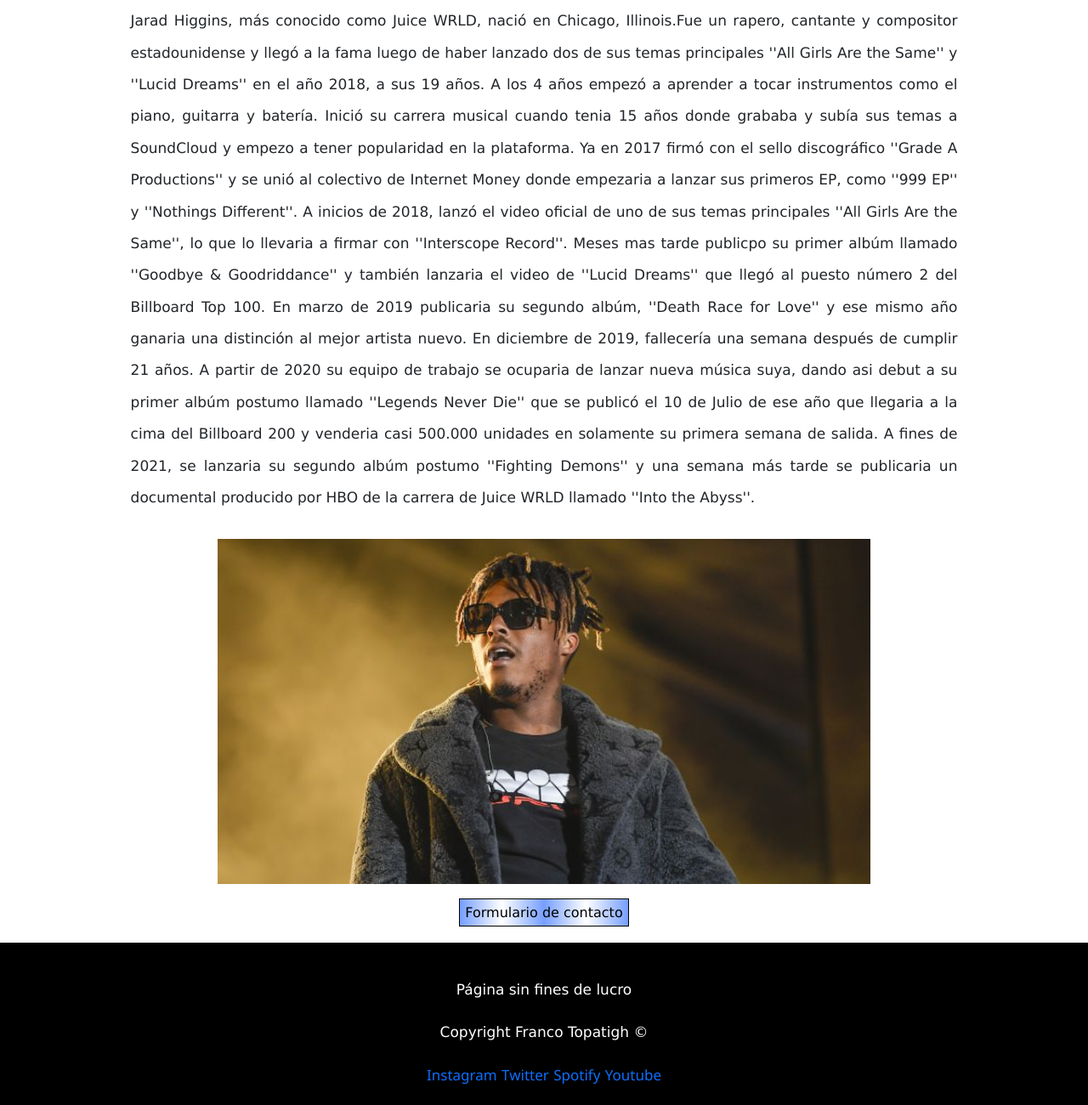
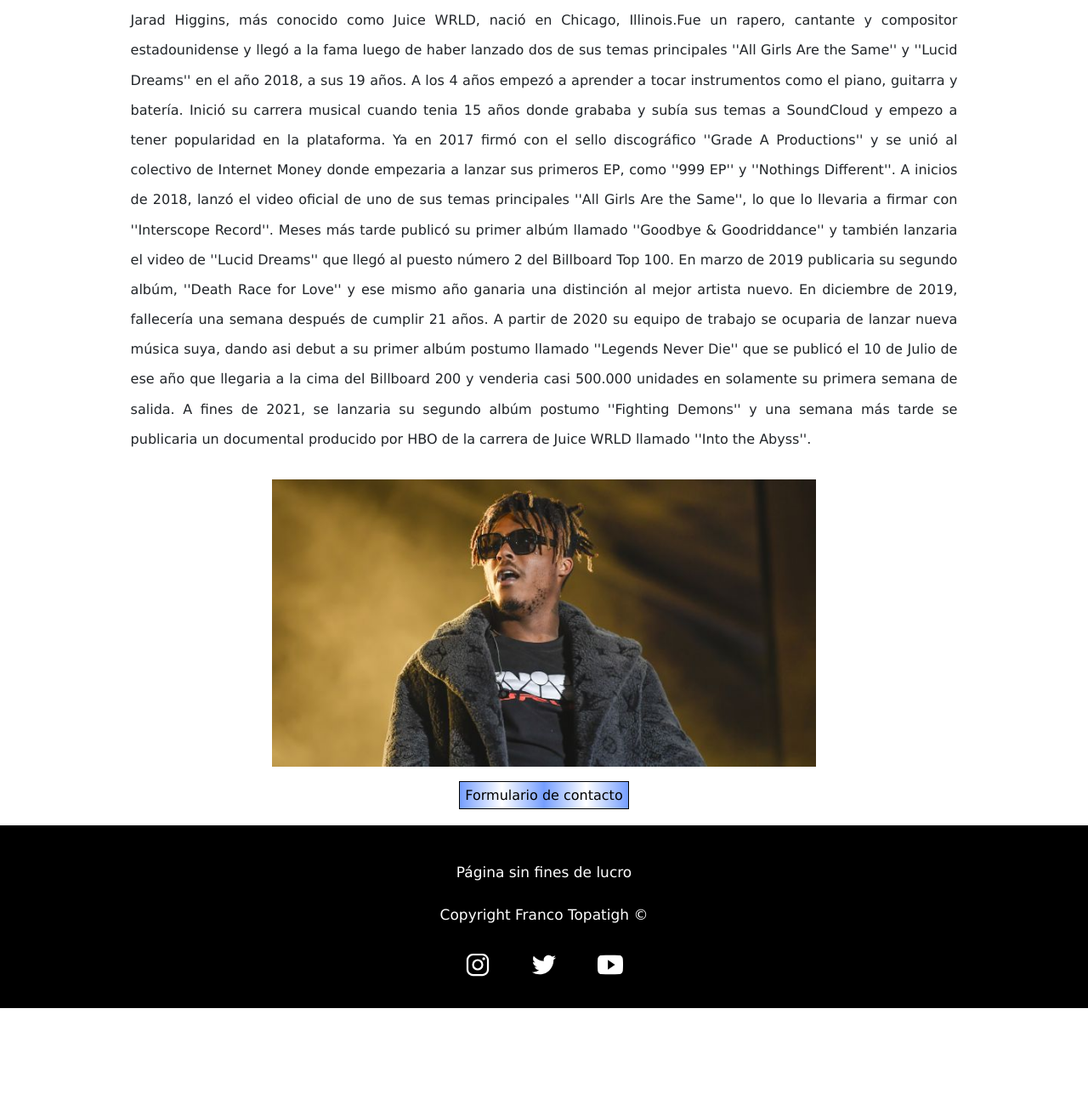
Before and after one commit to FrancoTopatigh/Proyecto, a plain HTML site: page index.html in a window 1280 px wide. Shown: the part 130-1430 px from the top of the page at 85% size. After the commit the page ends 1316 px from the top, so only its background shows below. Drawn offline with nearby package versions, Linux system fonts and the light colour scheme.

Commit message:
agregué social icons en la seccion de footer de cada página

```diff
--- a/index.html
+++ b/index.html
@@ -85,7 +85,7 @@
         <main>
             <h2>Inicio</h2>
             <p class="parrafo-1">Jarad Higgins, más conocido como Juice WRLD,  nació en Chicago, Illinois.Fue un rapero, cantante y compositor estadounidense y llegó a la fama luego de haber lanzado dos de sus temas principales ''All Girls Are the Same'' y ''Lucid Dreams'' en el año 2018, a sus 19 años. A los 4 años empezó a aprender a tocar instrumentos como el piano, guitarra y batería. Inició su carrera musical cuando tenia 15 años donde grababa y subía sus temas a SoundCloud y empezo a tener popularidad en la plataforma. Ya en 2017 firmó con el sello discográfico ''Grade A Productions'' y se unió al colectivo de Internet Money donde empezaria a lanzar sus primeros EP, como ''999 EP'' y ''Nothings Different''.
-                A inicios de 2018, lanzó el video oficial de uno de sus temas principales ''All Girls Are the Same'', lo que lo llevaria a firmar con ''Interscope Record''. Meses mas tarde publicpo su primer albúm llamado ''Goodbye & Goodriddance'' y también lanzaria el video de ''Lucid Dreams'' que llegó al puesto número 2 del Billboard Top 100. En marzo de 2019 publicaria su segundo albúm, ''Death Race for Love'' y  ese mismo año ganaria una distinción al mejor artista nuevo. En diciembre de 2019, fallecería una semana después de cumplir 21 años. A partir de 2020 su equipo de trabajo se ocuparia de lanzar nueva música suya, dando asi debut a su primer albúm postumo llamado ''Legends Never Die'' que se publicó el 10 de Julio de ese año que llegaria a la cima del Billboard 200 y venderia casi 500.000 unidades en solamente su primera semana de salida. A fines de 2021, se lanzaria su segundo albúm postumo ''Fighting Demons'' y una semana más tarde se publicaria un documental producido por HBO de la carrera de Juice WRLD llamado ''Into the Abyss''.
+                A inicios de 2018, lanzó el video oficial de uno de sus temas principales ''All Girls Are the Same'', lo que lo llevaria a firmar con ''Interscope Record''. Meses más tarde publicó su primer albúm llamado ''Goodbye & Goodriddance'' y también lanzaria el video de ''Lucid Dreams'' que llegó al puesto número 2 del Billboard Top 100. En marzo de 2019 publicaria su segundo albúm, ''Death Race for Love'' y  ese mismo año ganaria una distinción al mejor artista nuevo. En diciembre de 2019, fallecería una semana después de cumplir 21 años. A partir de 2020 su equipo de trabajo se ocuparia de lanzar nueva música suya, dando asi debut a su primer albúm postumo llamado ''Legends Never Die'' que se publicó el 10 de Julio de ese año que llegaria a la cima del Billboard 200 y venderia casi 500.000 unidades en solamente su primera semana de salida. A fines de 2021, se lanzaria su segundo albúm postumo ''Fighting Demons'' y una semana más tarde se publicaria un documental producido por HBO de la carrera de Juice WRLD llamado ''Into the Abyss''.
             </p>
             <img src="multimedia\juice.jpg" alt="Juice WRLD" width="650px" height="350px" class="index-img">
         </main>
@@ -103,18 +103,32 @@
         <footer id="footer">
             <p>Página sin fines de lucro</p>
             <p>Copyright Franco Topatigh &copy </p>
-            <a href="https://www.instagram.com/juicewrld999/">Instagram</a>
-            <a href="https://twitter.com/JuiceWorlddd">Twitter</a>
-            <a href="https://open.spotify.com/artist/4MCBfE4596Uoi2O4DtmEMz">Spotify</a>
-            <a href="https://www.youtube.com/channel/UC0BletW9phE4xHFM44q4qKA">Youtube</a>
+
+            <a class="social-icon" href="https://www.instagram.com/juicewrld999/">
+                <ion-icon name="logo-instagram"></ion-icon>
+            </a>
+
+            <a class="social-icon" href="https://twitter.com/JuiceWorlddd">
+                <ion-icon name="logo-twitter"></ion-icon>
+            </a>
+
+            <!-- <a href="https://open.spotify.com/artist/4MCBfE4596Uoi2O4DtmEMz">Spotify</a> -->
+
+            <a class="social-icon" href="https://www.youtube.com/channel/UC0BletW9phE4xHFM44q4qKA">
+                <ion-icon name="logo-youtube"></ion-icon>
+            </a>
+
         </footer>
     </div>
     <!-- Cerramos Footer -->
 
 
 
+<!-- SCRIPT PARA ICONOS  -->
+    <script type="module" src="https://unpkg.com/ionicons@5.5.2/dist/ionicons/ionicons.esm.js"></script>
+    <script nomodule src="https://unpkg.com/ionicons@5.5.2/dist/ionicons/ionicons.js"></script>
 
-
+    <!-- SCRIPT PARA BOOTSTRAP -->
     <script src="https://cdn.jsdelivr.net/npm/bootstrap@5.1.3/dist/js/bootstrap.bundle.min.js" integrity="sha384-ka7Sk0Gln4gmtz2MlQnikT1wXgYsOg+OMhuP+IlRH9sENBO0LRn5q+8nbTov4+1p" crossorigin="anonymous"></script>
 </body>
 </html>
--- a/style.css
+++ b/style.css
@@ -225,6 +225,16 @@
     padding: 20px;
     /* Margin-top para que no se sobreponga a los videos de secciones */
     margin-top: 15px;
+}
+
+
+/* ICONOS FOOTER */
+.social-icon{
+    color: white;
+    margin: 20px;
+    margin-top: 30px;
+    margin-bottom: 30px;
+    font-size: 30px;
 }
 
 /* Llamamos y damos forma a nuestro FORMULARIO */
@@ -958,13 +968,13 @@
         text-align: justify;
         margin-left: 12%;
         margin-right: 12%;
-        font-size: 17px;
+        font-size: 16px;
         line-height: 2.2;
     }
 
     .index-img{
-        width: 60%;
-        height: 60%;
+        width: 50%;
+        height: 50%;
     }
 
     .form-contact{
```
Also changed, not shown: pages/contacto.html (+17 -4 lines), pages/discografia.html (+17 -4 lines), pages/galeria.html (+21 -4 lines), pages/nominaciones.html (+17 -4 lines).
